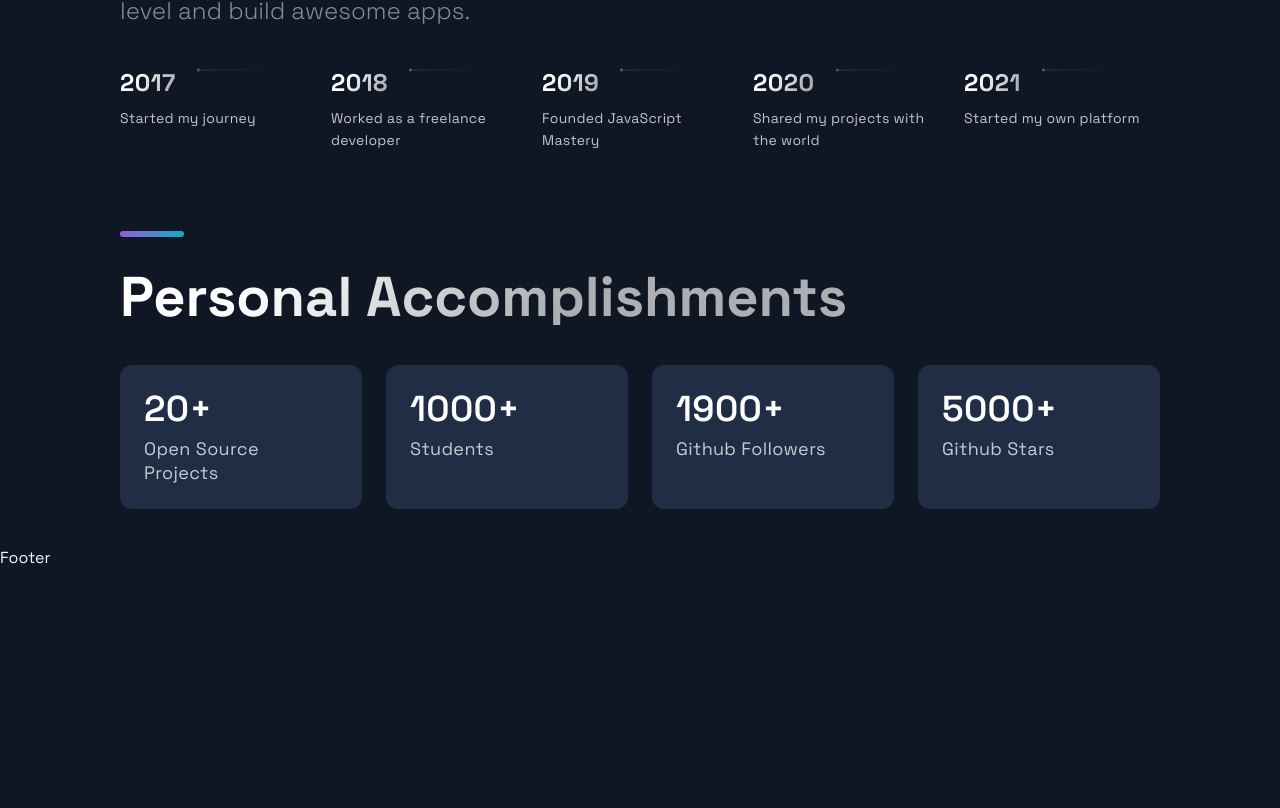
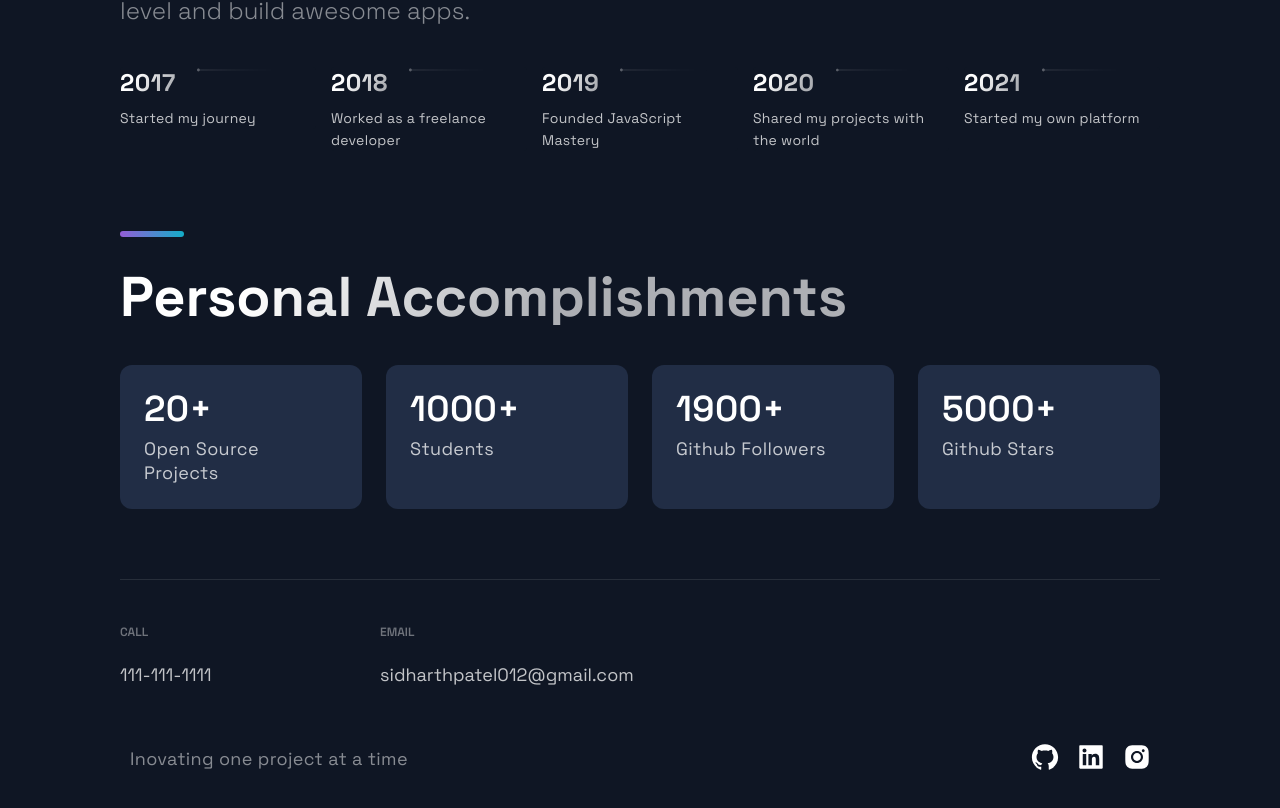
Before and after one commit to sidharthpatel/NeXT-Portfolio, a Next.js app: page / in a window 1280 px wide. Shown: the part 2790-3598 px from the top of the page. Before the commit the page ends 3358 px from the top, so only its background shows below. Built offline with nearby package versions, Linux system fonts and the light colour scheme.

Commit message:
Created footer as well. Simple nextjs portfolio development is complete

```diff
--- a/src/components/Footer/Footer.js
+++ b/src/components/Footer/Footer.js
@@ -1,15 +1,54 @@
-import React from 'react';
-import { AiFillGithub, AiFillInstagram, AiFillLinkedin } from 'react-icons/ai';
+import React from "react";
+import { AiFillGithub, AiFillInstagram, AiFillLinkedin } from "react-icons/ai";
 
-import { SocialIcons } from '../Header/HeaderStyles';
-import { CompanyContainer, FooterWrapper, LinkColumn, LinkItem, LinkList, LinkTitle, Slogan, SocialContainer, SocialIconsContainer } from './FooterStyles';
+import { SocialIcons } from "../Header/HeaderStyles";
+import {
+    CompanyContainer,
+    FooterWrapper,
+    LinkColumn,
+    LinkItem,
+    LinkList,
+    LinkTitle,
+    Slogan,
+    SocialContainer,
+    SocialIconsContainer,
+} from "./FooterStyles";
 
 const Footer = () => {
-  return (
-    <div>
-      Footer
-    </div>
-  );
+    return (
+        <FooterWrapper>
+            <LinkList>
+                <LinkColumn>
+                    <LinkTitle>Call</LinkTitle>
+                    <LinkItem href="tel:111-111-1111">111-111-1111</LinkItem>
+                </LinkColumn>
+
+                <LinkColumn>
+                    <LinkTitle>Email</LinkTitle>
+                    <LinkItem href="mailto:sidharthpatel012@gmail.com">
+                        sidharthpatel012@gmail.com
+                    </LinkItem>
+                </LinkColumn>
+            </LinkList>
+
+            <SocialIconsContainer>
+                <CompanyContainer>
+                    <Slogan>Inovating one project at a time</Slogan>
+                </CompanyContainer>
+                <SocialContainer>
+                    <SocialIcons href="https://github.com/sidharthpatel">
+                        <AiFillGithub size="3rem" />
+                    </SocialIcons>
+                    <SocialIcons href="https://linkedin.com/in/sidharthpatel01/">
+                        <AiFillLinkedin size="3rem" />
+                    </SocialIcons>
+                    <SocialIcons href="https://instagram.com/pzed01">
+                        <AiFillInstagram size="3rem" />
+                    </SocialIcons>
+                </SocialContainer>
+            </SocialIconsContainer>
+        </FooterWrapper>
+    );
 };
 
 export default Footer;
```
